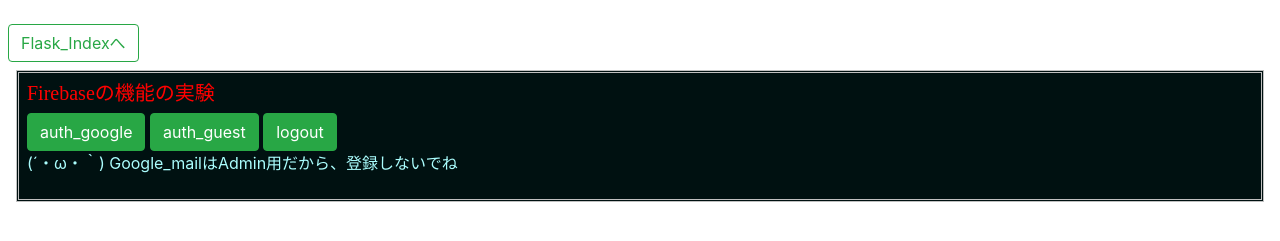
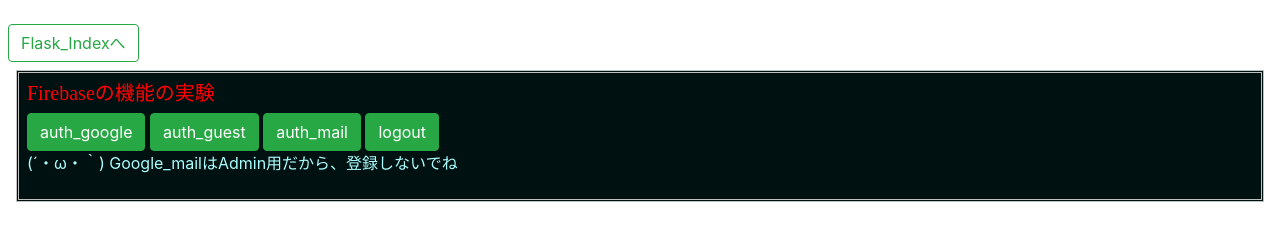
Before and after one commit to jSm449g4d/PF_apps, a Flask app: template sfb/templates/tptef.html in a window 1280 px wide. Shown: the part 475-716 px from the top of the page. Run offline with Flask 2, Linux system fonts and the light colour scheme; the template is opened without the code that fills it, so the values that code supplies are empty; parts of the project's set-up code (start-up, migrations or seed data) failed here and were passed over; some libraries are stand-ins or nearby versions.

Commit message:
Add files via upload

```diff
--- a/sfb/templates/tptef.html
+++ b/sfb/templates/tptef.html
@@ -72,6 +72,7 @@
                     <h5 style="color:red;font-family:''">Firebaseの機能の実験</h5>
                     <input type="button" value="auth_google" class="btn btn-success" onclick="auth_google();" />
                     <input type="button" value="auth_guest" class="btn btn-success" onclick="auth_guest();" />
+                    <input type="button" value="auth_mail" class="btn btn-success" onclick="auth_mail();" />
                     <input type="button" value="logout" class="btn btn-success" onclick="auth_logout();" />
                     <p id="authdoc">
                         (´・ω・｀) Google_mailはAdmin用だから、登録しないでね</p>
@@ -114,6 +115,10 @@
                 firebase.auth().signInAnonymously();
             }
 
+            function auth_mail() {
+                firebase.auth().signInWithEmailAndPassword(email, password);
+            }
+
             function auth_logout() {
                 firebase.auth().signOut();
                 var cx = document.getElementById("fbtoken");
@@ -121,13 +126,11 @@
             }
 
             firebase.auth().onAuthStateChanged(function(user) { //Firebase_token_keep
-                document.getElementById("authdoc").innerHTML = user.displayName + "<br>" + user.email + "<br>" +
-                    user.emailVerified + "<br>" + user.photoURL + "<br>" +
-                    user.isAnonymous + "<br>" + user.uid + "<br>" + user.providerData;
 
                 firebase.auth().currentUser.getIdToken(true).then(function(idToken) {
                     var cx = document.getElementById("fbtoken");
                     cx.value = idToken;
+                    document.getElementById("authdoc").innerHTML = idToken
                 })
             })
         </script>
--- a/sfb/wsgi_util.py
+++ b/sfb/wsgi_util.py
@@ -16,8 +16,6 @@ def render_template_2(dir,**kwargs):
             html=html.replace("{{"+kw+"}}",arg)
     return render_template_string(html)
 
-
-
 #AP_setting_management
 access_counter=0;status_table="";config_dict={}
 cred = firebase_admin.credentials.Certificate("FirebaseAdmin_Key.json")
```
